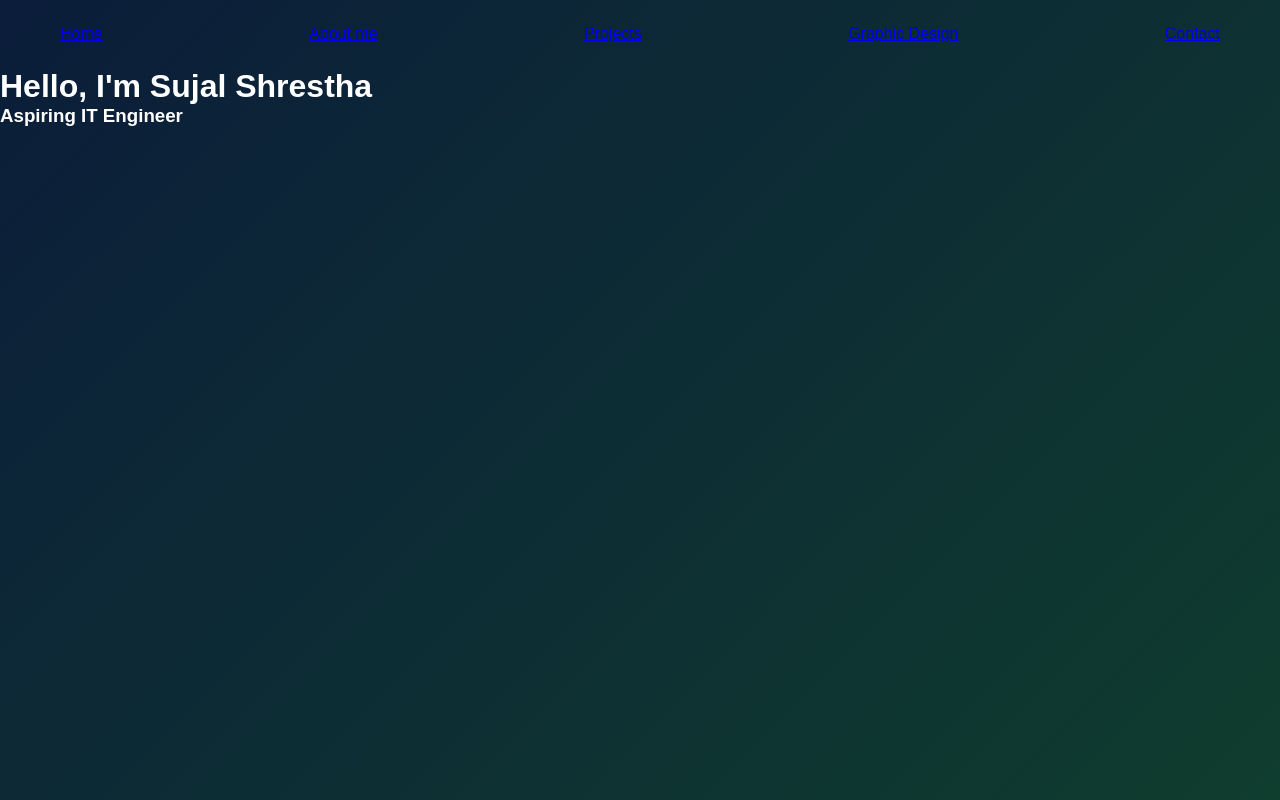
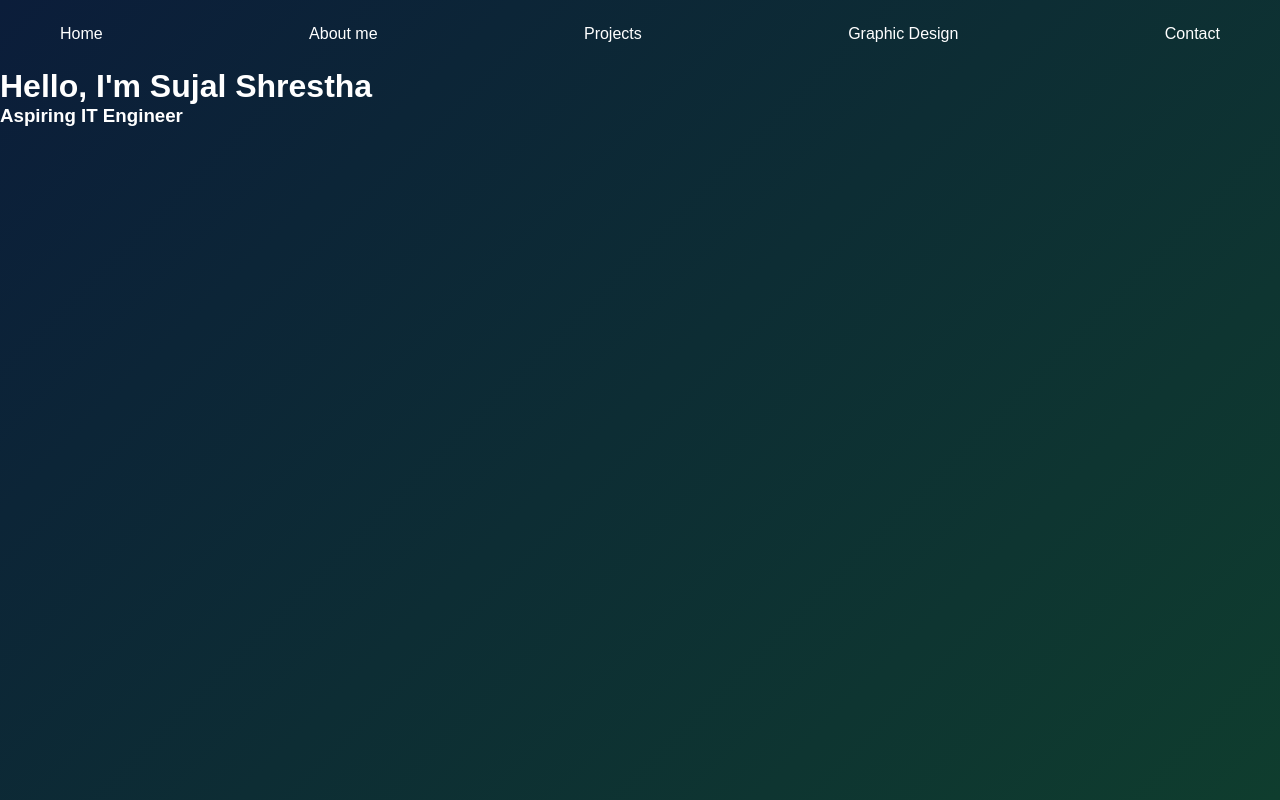
Before and after one commit to Sujal-Shrestha-SS/portfolio, a React (Vite) app in the folder my-portfolio/: page / in a window 1280 px wide. Built offline with nearby package versions, Linux system fonts and the light colour scheme.

Commit message:
Styling NavLink component

```diff
--- a/my-portfolio/src/components/Home.jsx
+++ b/my-portfolio/src/components/Home.jsx
@@ -45,6 +45,28 @@ const Navbar = styled.nav`
 `
 
 const NavLink = styled(Link)`
+  text-decoration: none;
+  color: white;
+  position: relative;
+
+  &:hover{
+    color: #00ffa6;
+  }
+
+  &::after{
+    content: "";
+    width: 0%;
+    height: 2px;
+    background: #00ffa6;
+    position: absolute;
+    bottom: -5px;
+    left: 0;
+    transition: 0.3s;
+  }
+
+  &:hover::after{
+    width: 100%;
+  }
 
 
 `
```
